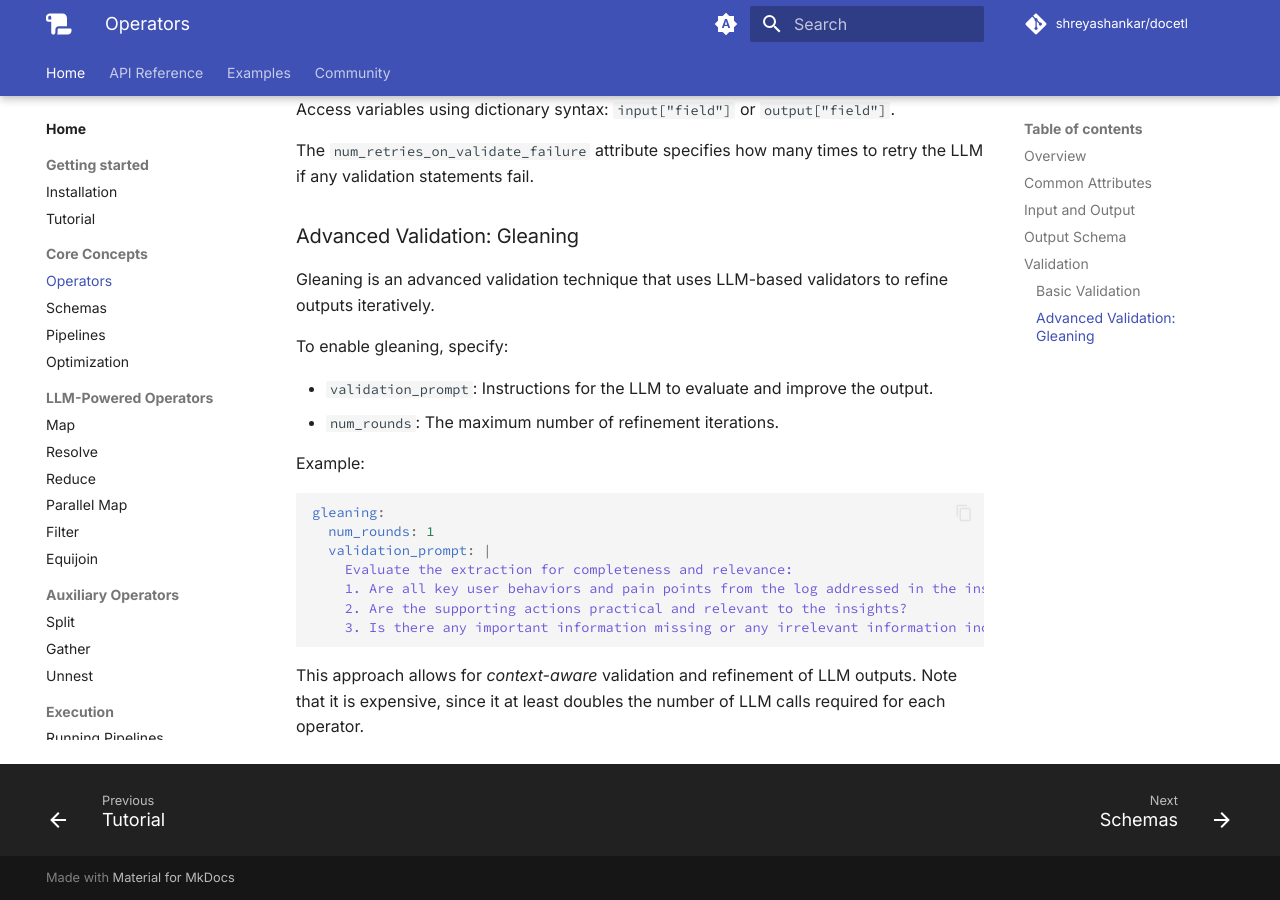
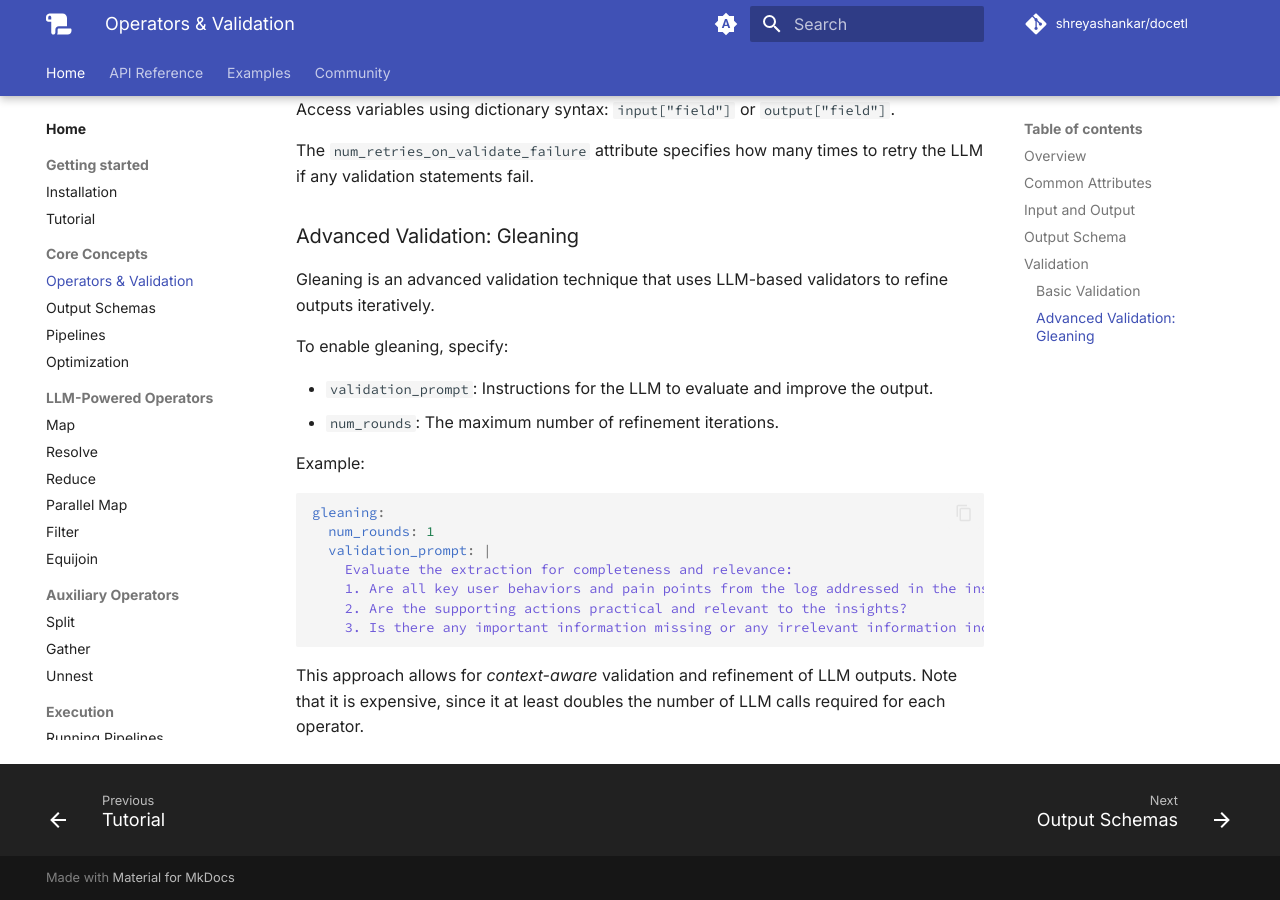
Before and after one commit to ucbepic/docetl, an MkDocs documentation site: the page built from docs/concepts/operators.md, in a window 1280 px wide and 900 px high, scrolled down 3496 px. Built offline with MkDocs 1.6.1 and Material for MkDocs 9.7.7, drawn with Linux system fonts in a browser that asks for light colours; comment, search, counter and statistics services are not loaded.

Commit message:
Update docs

```diff
--- a/mkdocs.yml
+++ b/mkdocs.yml
@@ -18,8 +18,8 @@ nav:
           - Installation: installation.md
           - Tutorial: tutorial.md
       - Core Concepts:
-          - Operators: concepts/operators.md
-          - Schemas: concepts/schemas.md
+          - Operators & Validation: concepts/operators.md
+          - Output Schemas: concepts/schemas.md
           - Pipelines: concepts/pipelines.md
           - Optimization: concepts/optimization.md
       - LLM-Powered Operators:
@@ -36,6 +36,7 @@ nav:
       - Execution:
           - Running Pipelines: execution/running-pipelines.md
           - Optimizing Pipelines: execution/optimizing-pipelines.md
+          - Best Practices: execution/best-practices.md
       # - Advanced Usage:
       #     - User-Defined Functions: advanced/custom-operators.md
       #     - Extending Optimizer Agents: advanced/extending-agents.md
```
Also changed, not shown: docs/execution/best-practices.md (added, +27 -0 lines).
